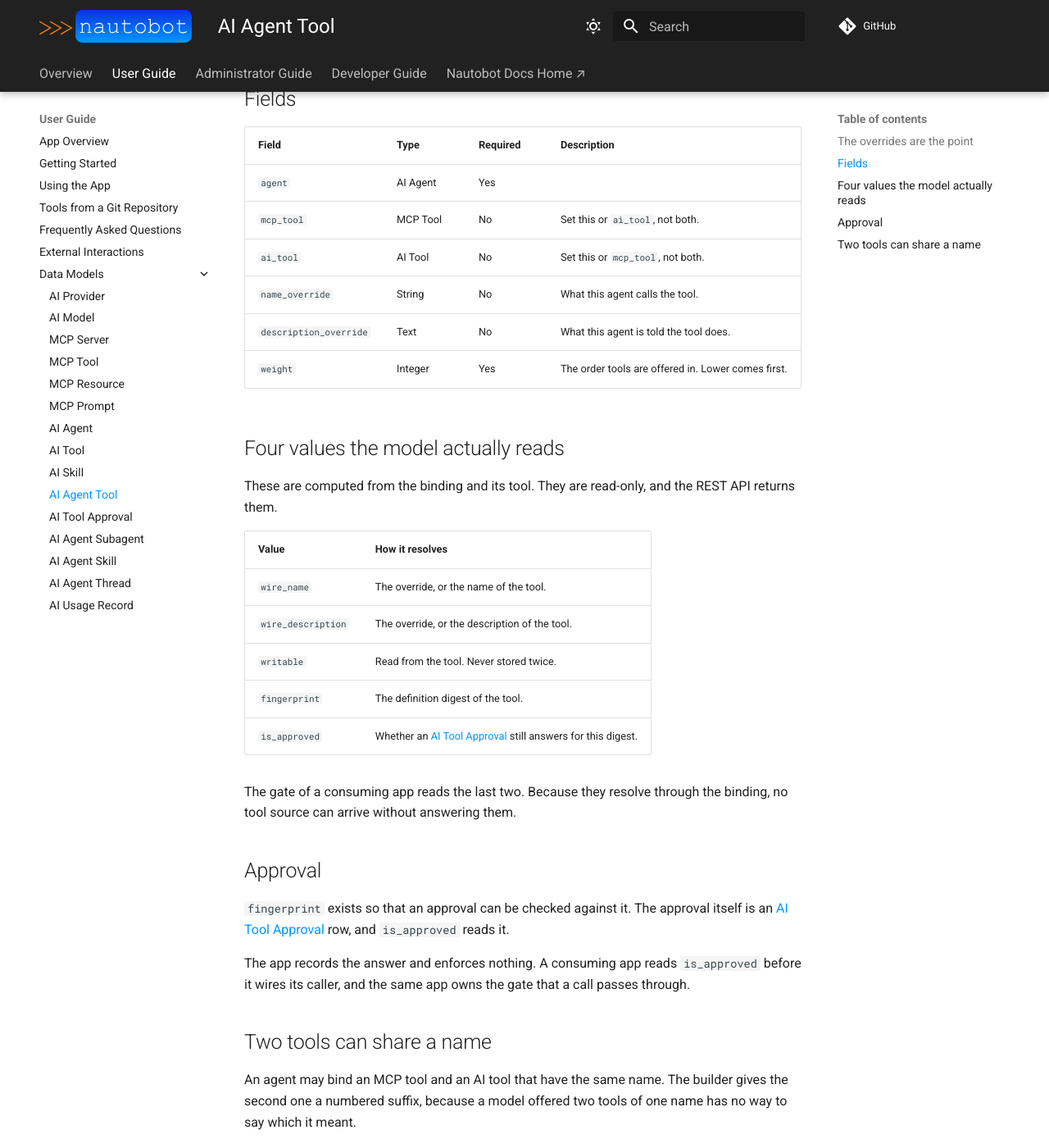
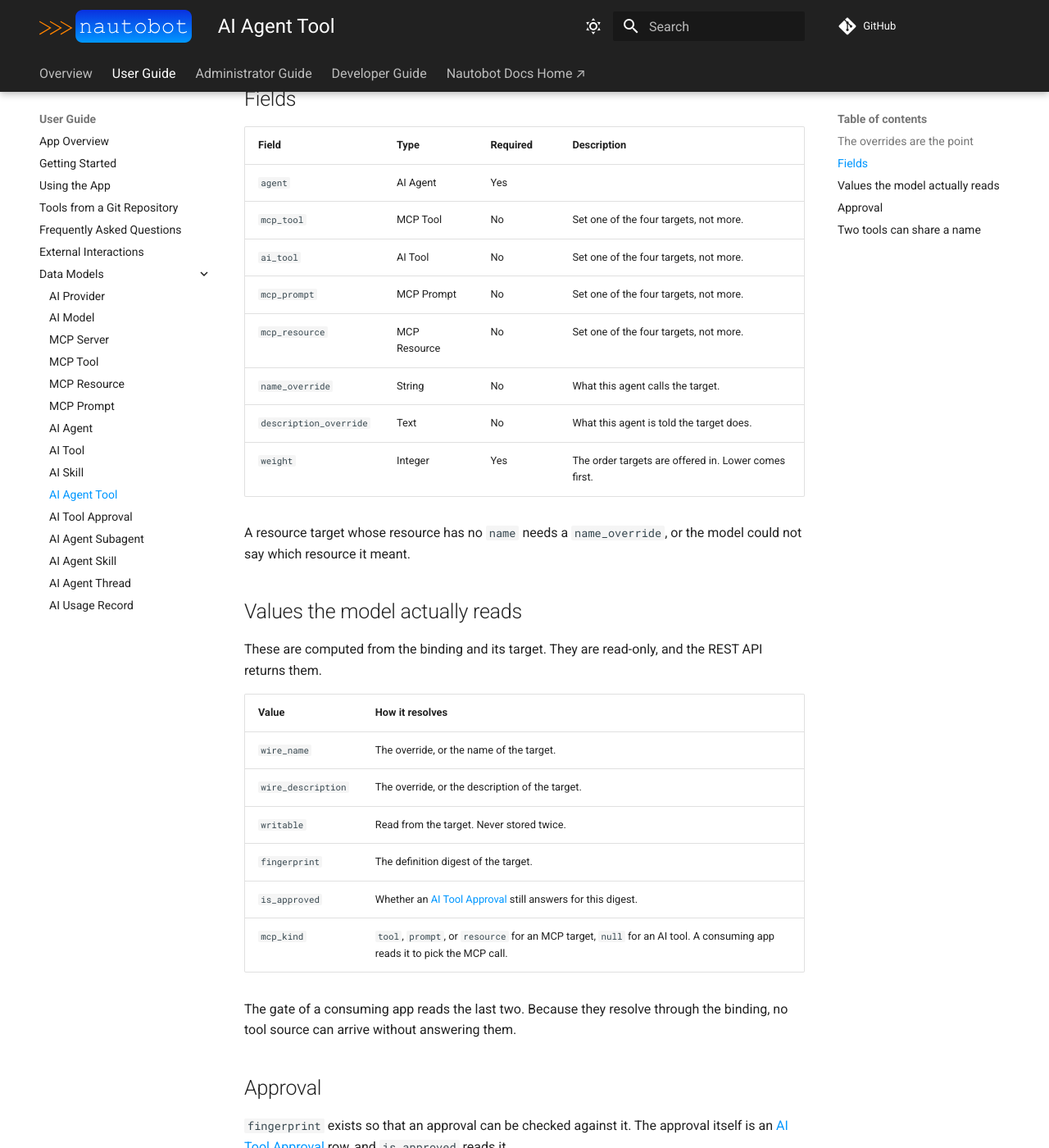
Before and after one commit to jtdub/nautobot-app-ai-models, an MkDocs documentation site: the page built from docs/models/aiagenttool.md, in a window 1280 px wide and 1400 px high, scrolled down 508 px. Shown: the whole window at 82% size. Built offline with MkDocs 1.6.1 and Material for MkDocs 9.7.7, drawn with Linux system fonts in a browser that asks for light colours; comment, search, counter and statistics services are not loaded; some of the changed text lies outside the part shown.

Commit message:
13: Document the prompt and resource targets and add the changelog entry (AC-8)

```diff
--- a/docs/models/aiagenttool.md
+++ b/docs/models/aiagenttool.md
@@ -2,8 +2,9 @@
 
 One tool that an agent may call, and what the agent is told about it.
 
-A binding names exactly one tool. It is either an [MCP Tool](mcptool.md) or an
-[AI Tool](aitool.md). The app refuses a row that names neither, and a row that names both.
+A binding names exactly one target: an [MCP Tool](mcptool.md), an [AI Tool](aitool.md), an
+[MCP Prompt](mcpprompt.md), or an [MCP Resource](mcpresource.md). The app refuses a row that names
+none, and a row that names more than one.
 
 ## The overrides are the point
 
@@ -19,24 +20,30 @@ Leave both empty and the binding uses the name and the description of the tool i
 | Field | Type | Required | Description |
 | --- | --- | --- | --- |
 | `agent` | AI Agent | Yes | |
-| `mcp_tool` | MCP Tool | No | Set this or `ai_tool`, not both. |
-| `ai_tool` | AI Tool | No | Set this or `mcp_tool`, not both. |
-| `name_override` | String | No | What this agent calls the tool. |
-| `description_override` | Text | No | What this agent is told the tool does. |
-| `weight` | Integer | Yes | The order tools are offered in. Lower comes first. |
+| `mcp_tool` | MCP Tool | No | Set one of the four targets, not more. |
+| `ai_tool` | AI Tool | No | Set one of the four targets, not more. |
+| `mcp_prompt` | MCP Prompt | No | Set one of the four targets, not more. |
+| `mcp_resource` | MCP Resource | No | Set one of the four targets, not more. |
+| `name_override` | String | No | What this agent calls the target. |
+| `description_override` | Text | No | What this agent is told the target does. |
+| `weight` | Integer | Yes | The order targets are offered in. Lower comes first. |
 
-## Four values the model actually reads
+A resource target whose resource has no `name` needs a `name_override`, or the model could not say
+which resource it meant.
 
-These are computed from the binding and its tool. They are read-only, and the REST API returns
+## Values the model actually reads
+
+These are computed from the binding and its target. They are read-only, and the REST API returns
 them.
 
 | Value | How it resolves |
 | --- | --- |
-| `wire_name` | The override, or the name of the tool. |
-| `wire_description` | The override, or the description of the tool. |
-| `writable` | Read from the tool. Never stored twice. |
-| `fingerprint` | The definition digest of the tool. |
+| `wire_name` | The override, or the name of the target. |
+| `wire_description` | The override, or the description of the target. |
+| `writable` | Read from the target. Never stored twice. |
+| `fingerprint` | The definition digest of the target. |
 | `is_approved` | Whether an [AI Tool Approval](aitoolapproval.md) still answers for this digest. |
+| `mcp_kind` | `tool`, `prompt`, or `resource` for an MCP target, `null` for an AI tool. A consuming app reads it to pick the MCP call. |
 
 The gate of a consuming app reads the last two. Because they resolve through the binding, no tool
 source can arrive without answering them.
```
Also changed, not shown: docs/models/mcpprompt.md (+10 -7 lines), docs/models/mcpresource.md (+11 -0 lines), 3 other files.
